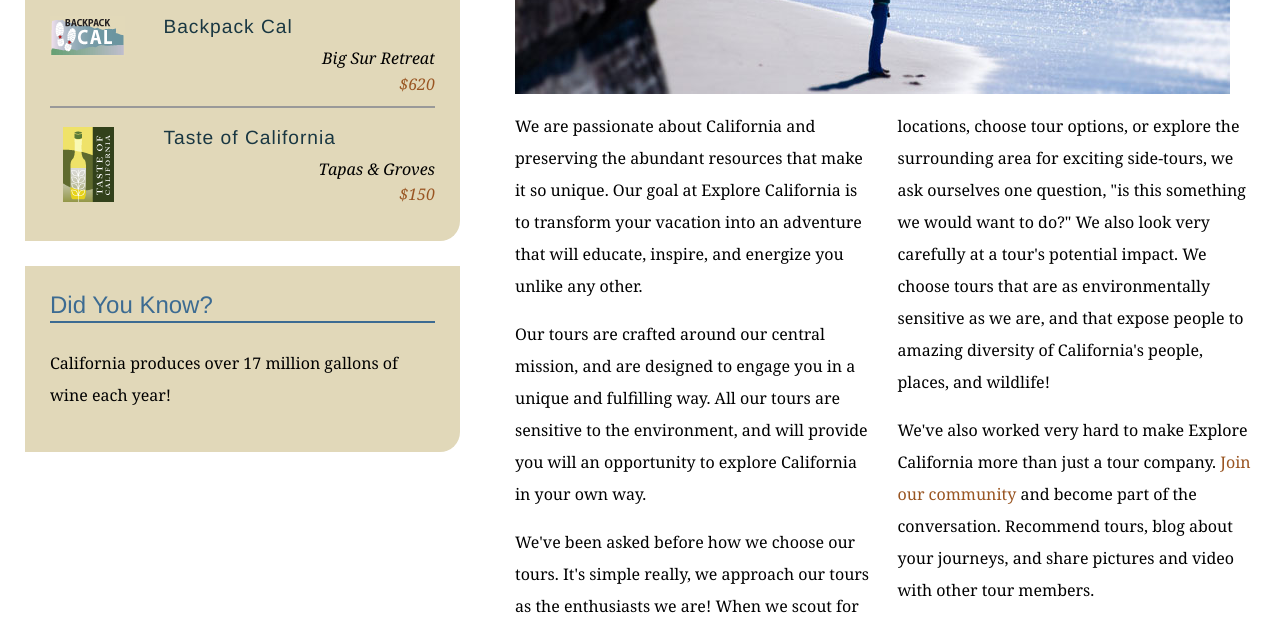
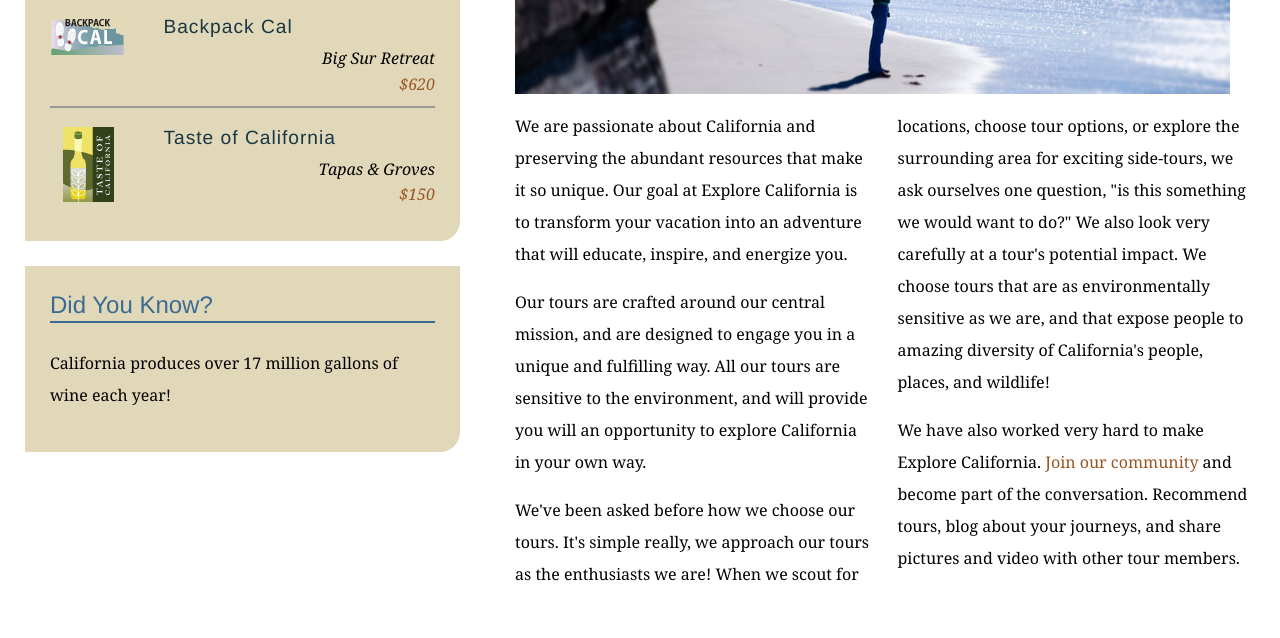
Before and after one commit to dhenasmile/explore_california, a plain HTML site: page mission.html in a window 1280 px wide. Shown: the part 590-1228 px from the top of the page. Drawn offline with Linux system fonts and the light colour scheme.

Commit message:
mission.html text edited

```diff
--- a/mission.html
+++ b/mission.html
@@ -62,10 +62,10 @@
           <h1>Who we are</h1>
           <img src="assets/images/mission_look.jpg" alt="Looking out at the Pacific" class="articleImage" />
           <div class="multiCol">
-            <p>We are passionate about California and preserving the abundant resources that make it so unique. Our goal at Explore California is to transform your vacation into an adventure that will educate, inspire, and energize you unlike any other.</p>
+            <p>We are passionate about California and preserving the abundant resources that make it so unique. Our goal at Explore California is to transform your vacation into an adventure that will educate, inspire, and energize you.</p>
             <p>Our tours are crafted around our central mission, and are designed to engage you in a unique and fulfilling way. All our tours are sensitive to the environment, and will provide you will an opportunity to explore California in your own way.</p>
             <p>We've been asked before how we choose our tours. It's simple really, we approach our tours as the enthusiasts we are! When we scout for locations, choose tour options, or explore the surrounding area for exciting side-tours, we ask ourselves one question, &quot;is this something we would want to do?&quot; We also look very carefully at a tour's potential impact. We choose tours that are as environmentally sensitive as we are, and that expose people to amazing diversity of California's people, places, and wildlife!</p>
-            <p>We've also worked very hard to make Explore California more than just a tour company. <a href="explorers/join.html">Join our community</a> and become part of the conversation. Recommend tours, blog about your journeys, and share pictures and video with other tour members.</p>
+            <p>We have also worked very hard to make Explore California. <a href="explorers/join.html">Join our community</a> and become part of the conversation. Recommend tours, blog about your journeys, and share pictures and video with other tour members.</p>
           </div>
         </div>
       </div>
```
